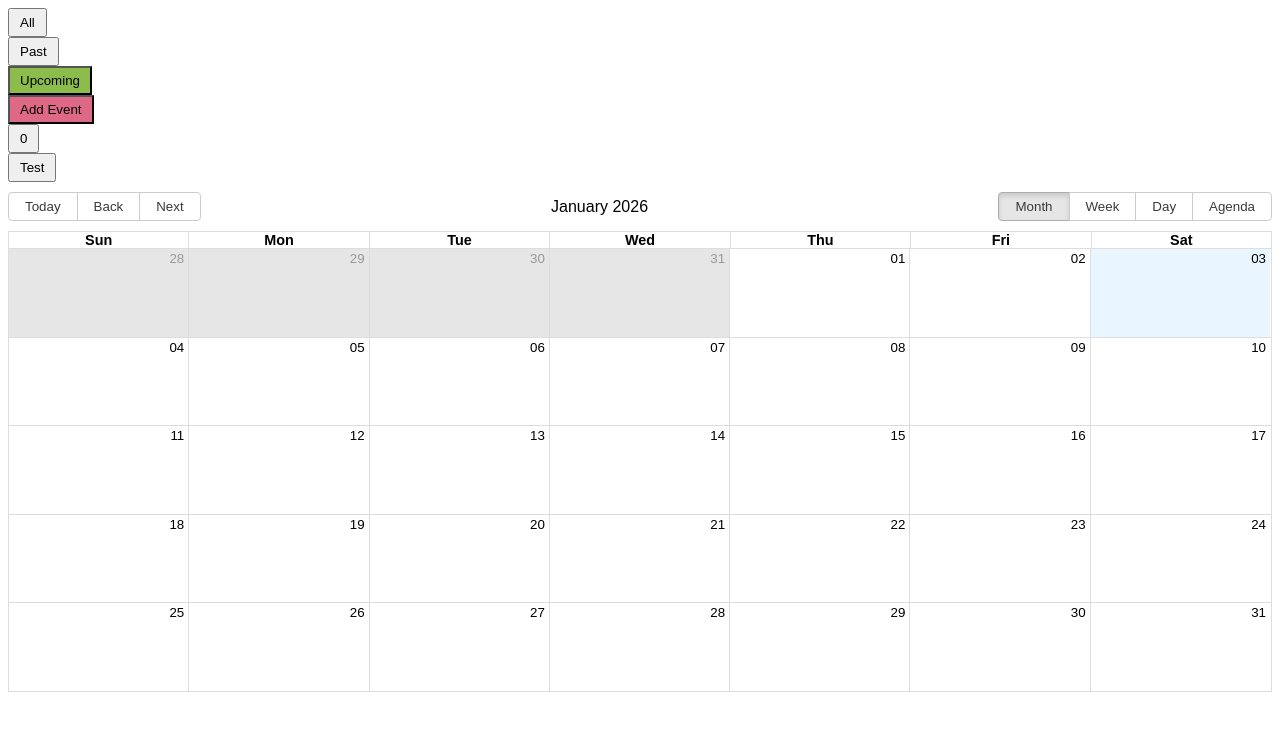
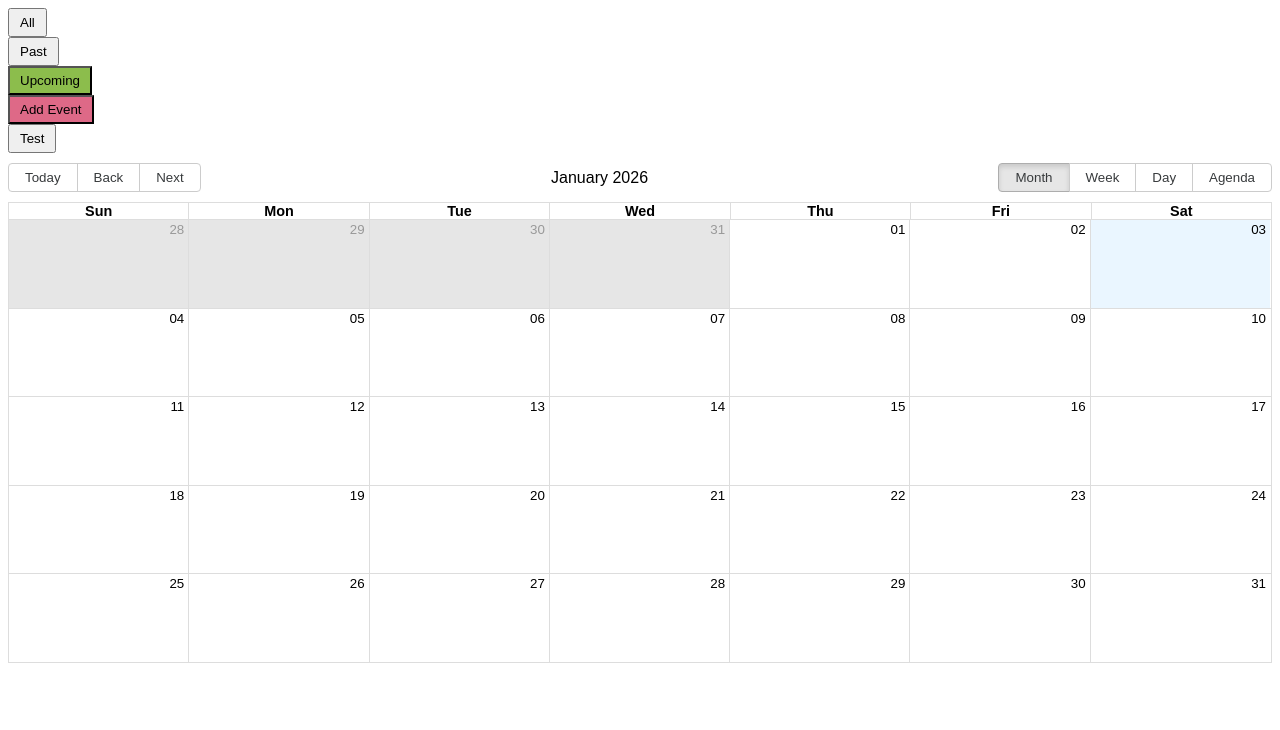
Before and after one commit to acciojob/event-tracker-handesaurabh, a React app: page / in a window 1280 px wide. Shown: the top 730 px of the page. Built offline with nearby package versions, Linux system fonts and the light colour scheme.

Commit message:
Update App.js

```diff
--- a/src/components/App.js
+++ b/src/components/App.js
@@ -104,11 +104,7 @@ function App() {
                         Add Event
                     </button>
                 </div>
-                <div>
-                    <button className="btn">
-                        {events.length}
-                    </button>
-                </div>
+
                 {process.env.NODE_ENV !== 'test' && (
                     <div>
                         <button className="btn">Test</button>
```
